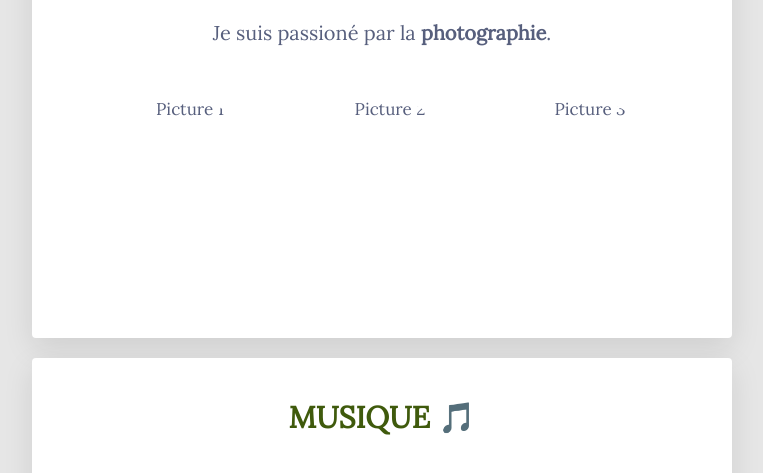
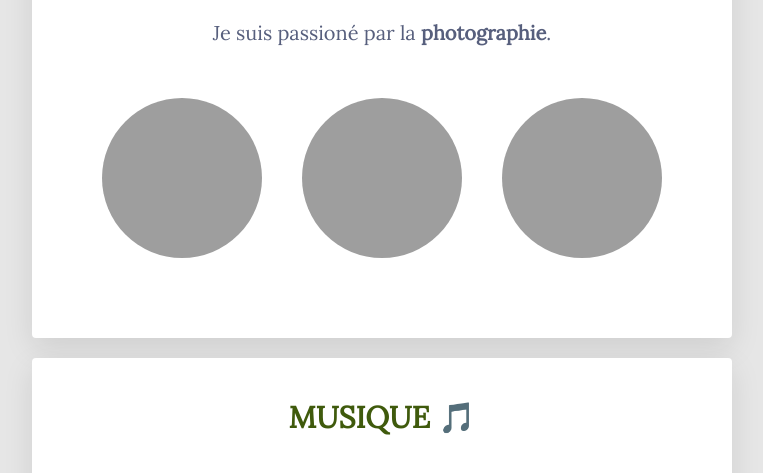
Before and after one commit to ThomasDpr/profile, a plain HTML site: page index.html in a window 1280 px wide. Shown: the part 736-1209 px from the top of the page, without its empty margins (258-1021 px from the left). Drawn offline with Linux system fonts and the light colour scheme; the site is published under a folder, as on GitHub Pages, so addresses that start at the root find nothing.

Commit message:
my profile page_2

```diff
--- a/index.html
+++ b/index.html
@@ -41,9 +41,9 @@
         <h2>Photographie 📸</h2>
         <p>Je suis passioné par la <strong>photographie</strong>.</p>
         <div class="pictures-s1">
-          <img src="/images/pic-1.jpg" width="100px" alt="Picture 1" />
-          <img src="/images/pic-2.jpg" width="100px" alt="Picture 2" />
-          <img src="/images/pic-3.jpg" width="100px" alt="Picture 3" />
+          <img src="./images/pic-1.jpg" width="100px" alt="Picture 1" />
+          <img src="./images/pic-2.jpg" width="100px" alt="Picture 2" />
+          <img src="./images/pic-3.jpg" width="100px" alt="Picture 3" />
         </div>
       </div>
 
```
